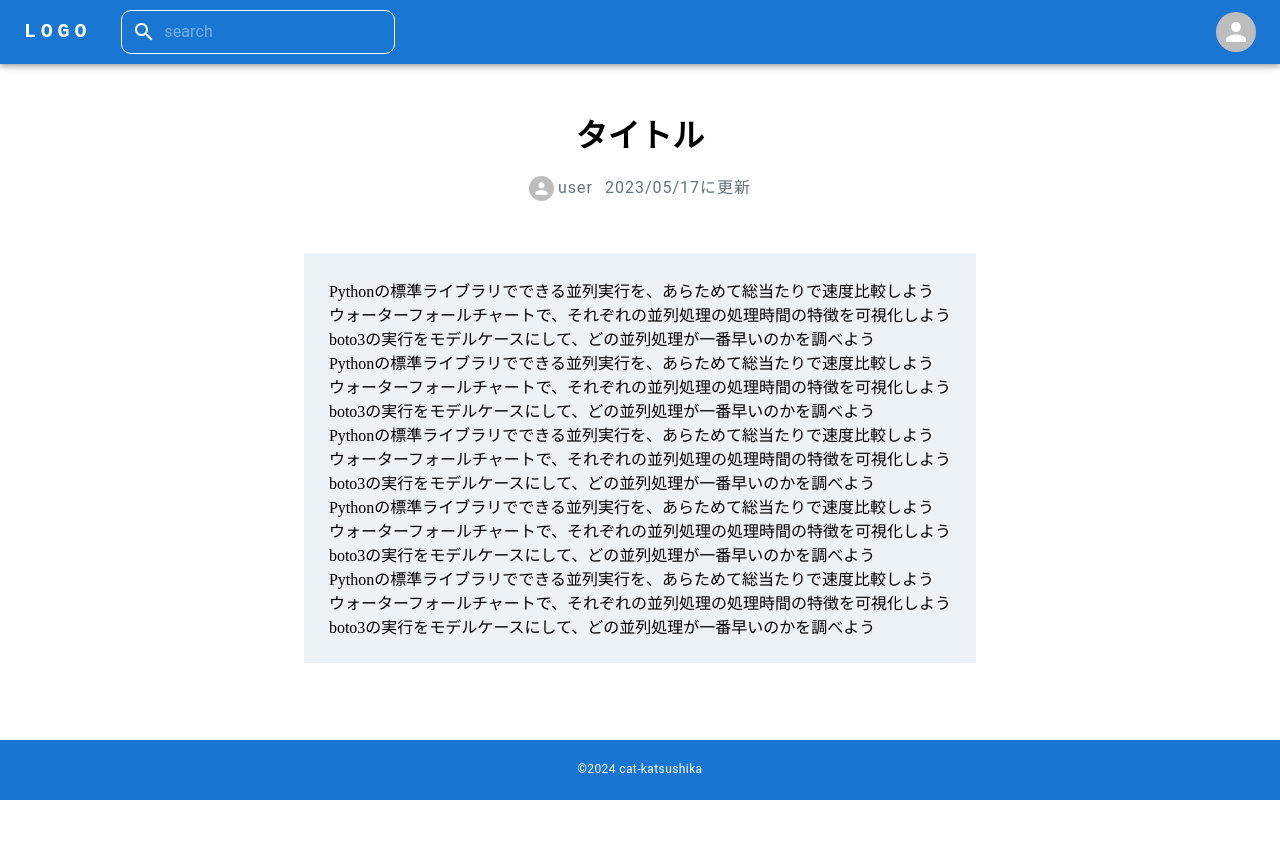
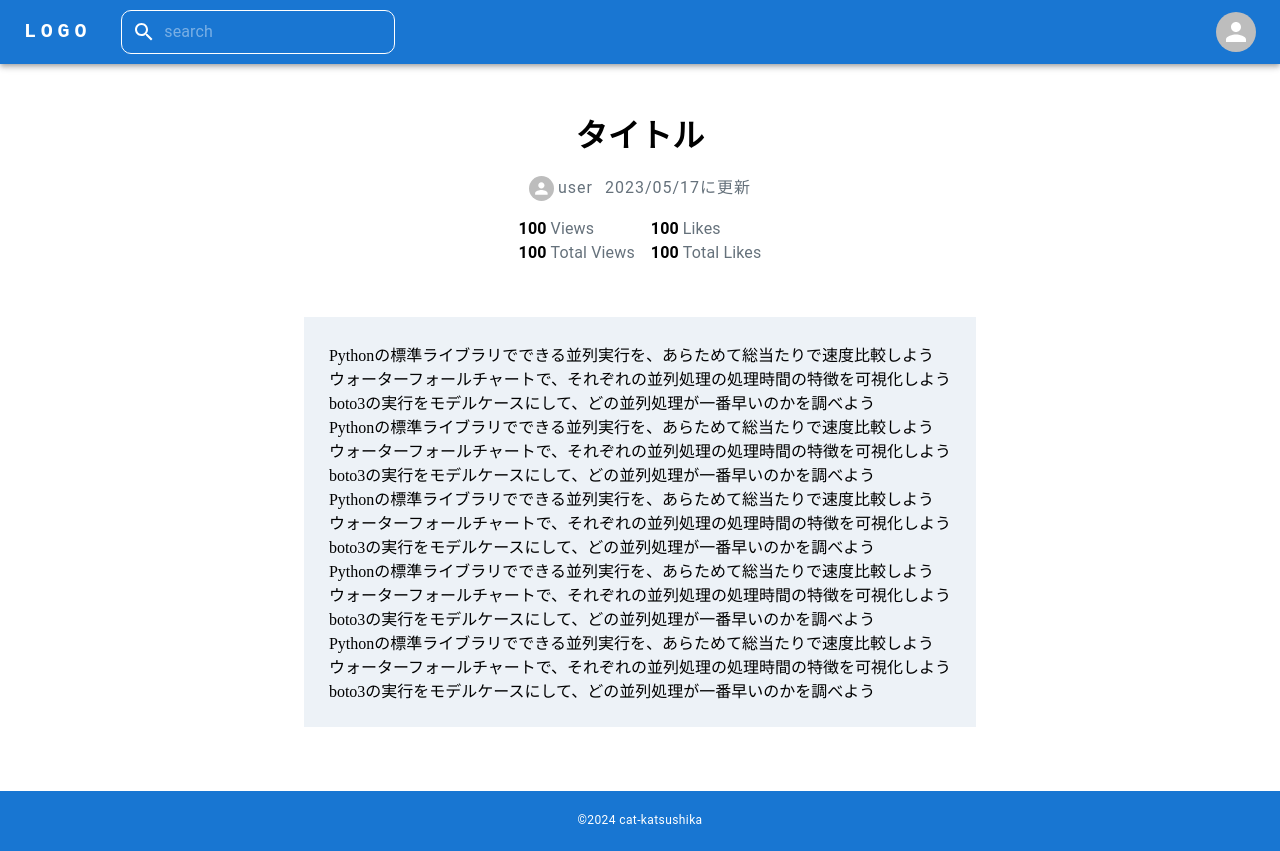
Before and after one commit to cat-katsushika/project4, a Next.js app: page /user/id in a window 1280 px wide. Before the commit the page ends 800 px from the top, so only its background shows below. Built offline with nearby package versions, Linux system fonts and the light colour scheme.

Commit message:
add views and likes

```diff
--- a/src/app/[user]/[id]/page.tsx
+++ b/src/app/[user]/[id]/page.tsx
@@ -37,6 +37,60 @@ const Page: NextPage = () => {
             2023/05/17に更新
           </Typography>
         </Box>
+        <Box sx={{ display: "flex", gap: "16px" }}>
+          <Box sx={{ display: "flex", flexDirection: "column" }}>
+            <Typography sx={{ color: "black", fontWeight: "700" }}>
+              100
+              <span
+                style={{
+                  color: "#65717B",
+                  fontWeight: "400",
+                  marginLeft: "4px",
+                }}
+              >
+                Views
+              </span>
+            </Typography>
+            <Typography sx={{ color: "black", fontWeight: "700" }}>
+              100
+              <span
+                style={{
+                  color: "#65717B",
+                  fontWeight: "400",
+                  marginLeft: "4px",
+                }}
+              >
+                Total Views
+              </span>
+            </Typography>
+          </Box>
+          <Box sx={{ display: "flex", flexDirection: "column" }}>
+            <Typography sx={{ color: "black", fontWeight: "700" }}>
+              100
+              <span
+                style={{
+                  color: "#65717B",
+                  fontWeight: "400",
+                  marginLeft: "4px",
+                }}
+              >
+                Likes
+              </span>
+            </Typography>
+            <Typography sx={{ color: "black", fontWeight: "700" }}>
+              100
+              <span
+                style={{
+                  color: "#65717B",
+                  fontWeight: "400",
+                  marginLeft: "4px",
+                }}
+              >
+                Total Likes
+              </span>
+            </Typography>
+          </Box>
+        </Box>
       </Box>
       <Box sx={{ backgroundColor: "#edf2f7", padding: "25px" }}>
         Pythonの標準ライブラリでできる並列実行を、あらためて総当たりで速度比較しよう
```
